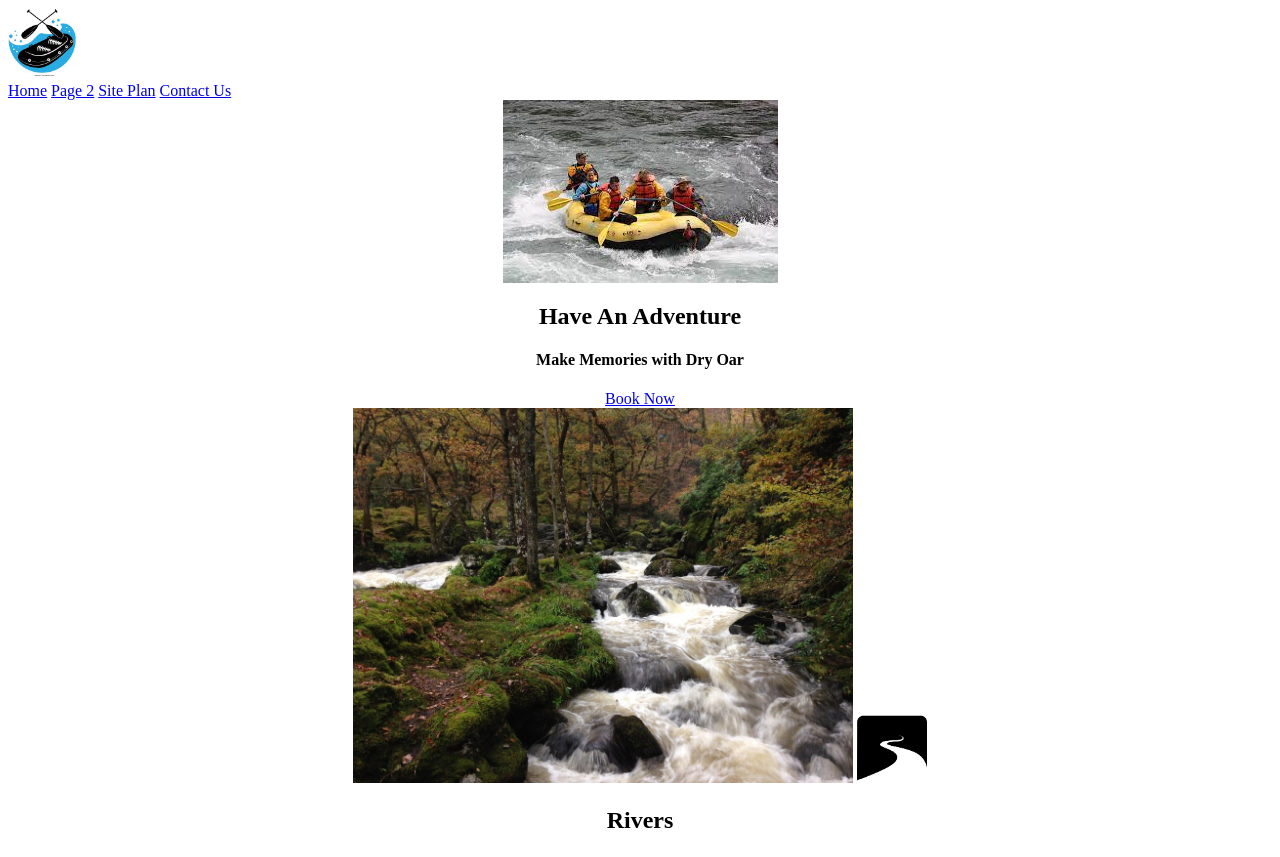
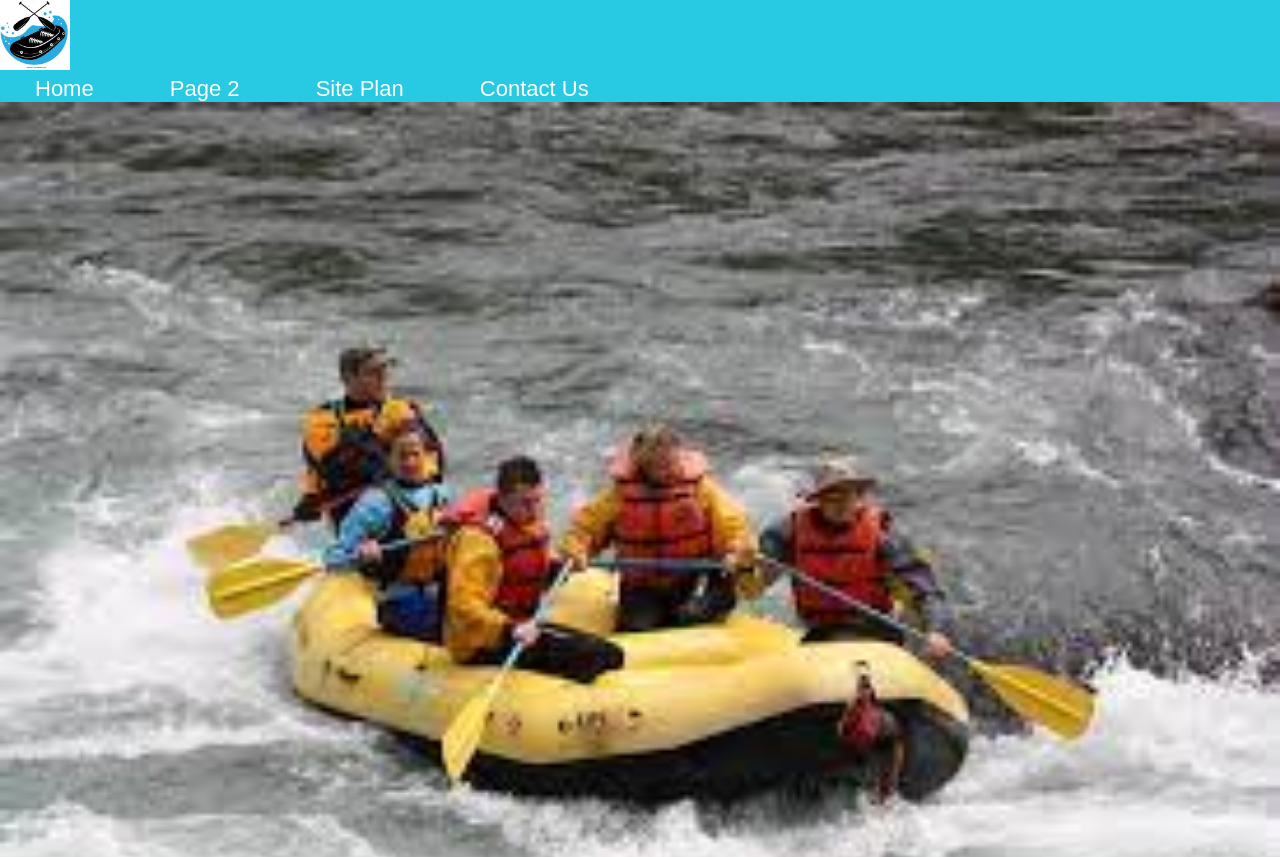
Before and after one commit to WhitePert/wdd130, a plain HTML site: page rafting site/rafting-site.html in a window 1280 px wide. Shown: the top 857 px of the page. Drawn offline with Linux system fonts and the light colour scheme.

Commit message:
more rafting site edits

```diff
--- a/rafting site/rafting-site.css
+++ b/rafting site/rafting-site.css
@@ -3,15 +3,60 @@
     max-width: 70px;
   }
 
-#hero-img {
+
+  #hero-img {
     display: block;
-    margin: 0 auto;
-    max-width: fit-content;
-    height: auto;
+    margin: 0;
+    padding: 0;
+    width: 100%;
+    height: 100%;
 }
 
 #hero-msg {
     text-align: center;
+}
+
+header {
+    background-color: #28c9e2;
+}
+
+body{
+    font-family: Raleway, Arial, sans-serif;
+    font-size: 22px;
+    margin: 0;
+    padding: 0;
+}
+
+nav a {
+    text-decoration: none;
+    color: #fcfbfb;
+    text-align: center;
+    padding: 35px;
+}
+
+.book, .join {
+    background-color: #d9c2a3;
+    color: black;
+    text-decoration: none;
+    font-size: 18px;
+    padding: 15px 30px;
+    margin-top: 50px;
+}
+
+.book, .join {
+    background-color: #d9c2a3;
+    color: black;
+    text-decoration: none;
+    font-size: 18px;
+    padding: 15px 30px;
+    margin-top: 50px;
+    border-radius: 5px;
+}
+.card-img {
+    border: 10px solid #d9c2a3;
+}
+main section img {
+    box-sizing: border-box;
 }
 
 .home-grid {
@@ -45,3 +90,16 @@
 .footer {
     background-color: rgb(92, 115, 55);
 }
+
+.book,
+.join {
+    border-radius: 5px;
+}
+
+.card-img {
+    border: 10px solid #000; /* Use your color */
+}
+
+main section img {
+    box-sizing: border-box;
+}
```
Also changed, not shown: rafting site/rafting-site.html (+1 -0 lines).
